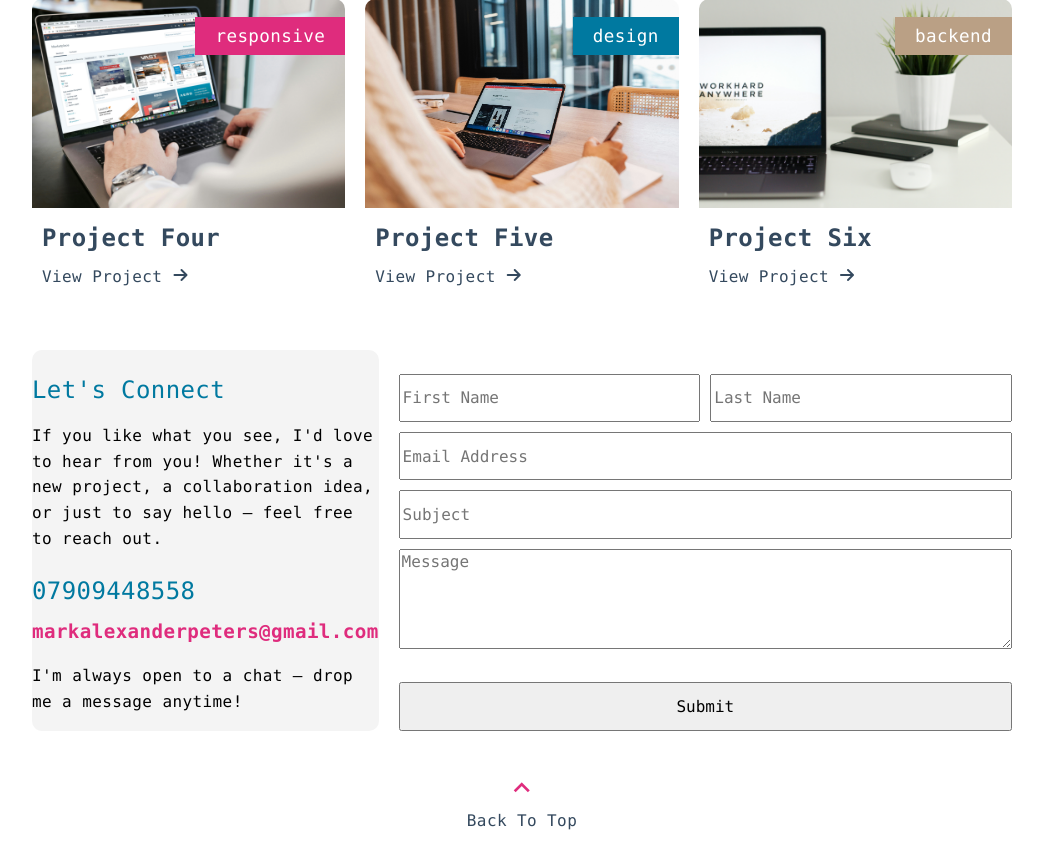
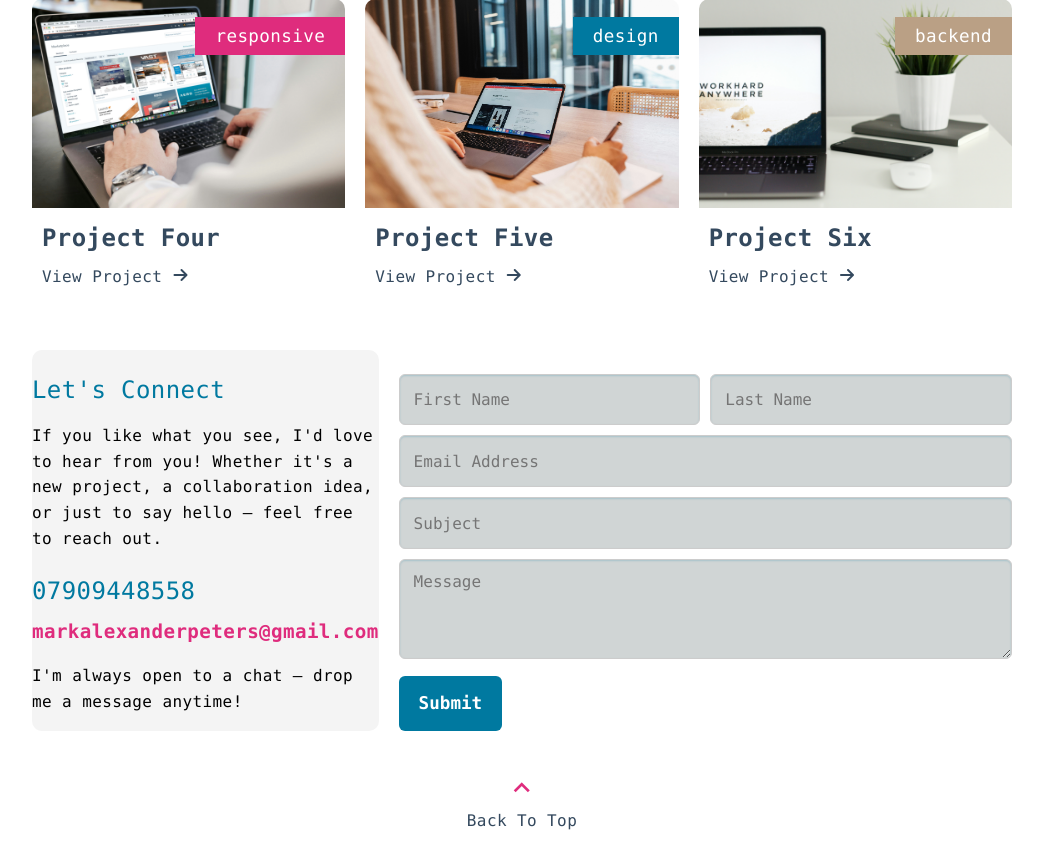
Before and after one commit to markap85/Portfolio, a PHP site: page / in a window 1280 px wide. Shown: the part 1227-2081 px from the top of the page, without its empty margins (218-1261 px from the left). Run offline with PHP 8.4, Linux system fonts and the light colour scheme; some web fonts are replaced.

Commit message:
Completed Initial Page layout and styling

```diff
--- a/scss/layout/_contact.scss
+++ b/scss/layout/_contact.scss
@@ -28,6 +28,8 @@
       }
     }
   }
+
+  //CREATED CONTACT FORM GRID
 
   .contact-form-grid {
     display: grid;
@@ -63,8 +65,49 @@
       grid-row: 5;
     }
 
+
+    // STYLE CONTACT FORM
+    input,
+    textarea {
+      width: 100%;
+      padding: 12px 14px;
+      border: 1px solid #ccc;
+      border-radius: 6px;
+      font-size: 1rem;
+      background: $grey-color-light;
+      box-shadow: inset 0 1px 2px rgba($primary-color, 0.2);
+      color: #222;
+      transition: border-color 0.2s;
+      box-sizing: border-box;
+
+      &:focus {
+        border-color: $primary-color;
+        outline: none;
+      }
+    }
+
     textarea {
       height: 100px;
+      resize: vertical;
+    }
+
+    .submit-btn {
+      width: max-content;
+      justify-self: start;
+      background: $primary-color;
+      color: #fff;
+      border: none;
+      border-radius: 6px;
+      padding: 14px 20px;
+      font-size: 1.1rem;
+      font-weight: bold;
+      cursor: pointer;
+      transition: background 0.2s;
+
+      &:hover,
+      &:focus {
+        background: $secondary-color;
+      }
     }
   }
 }
--- a/scss/utilities/_variables.scss
+++ b/scss/utilities/_variables.scss
@@ -7,6 +7,7 @@
 
 $grey               : #7f8c8d;
 $dark-grey          : #34495e;
+$grey-medium        : #c2c5c5;
 $light-grey         : #ecf0f1;
 $white              : #ffffff;
 $black              : #2c3e50;
@@ -18,6 +19,8 @@ $black              : #2c3e50;
 $primary-color      : #0079A0;
 $secondary-color    : #DF2C7D;
 $accent-color       : #BAA085;
+
+$grey-color-light : lighten($grey, 30%);
 
 // ==========================================================================
 // Font Variables
```
Also changed, not shown: css/styles.css.
